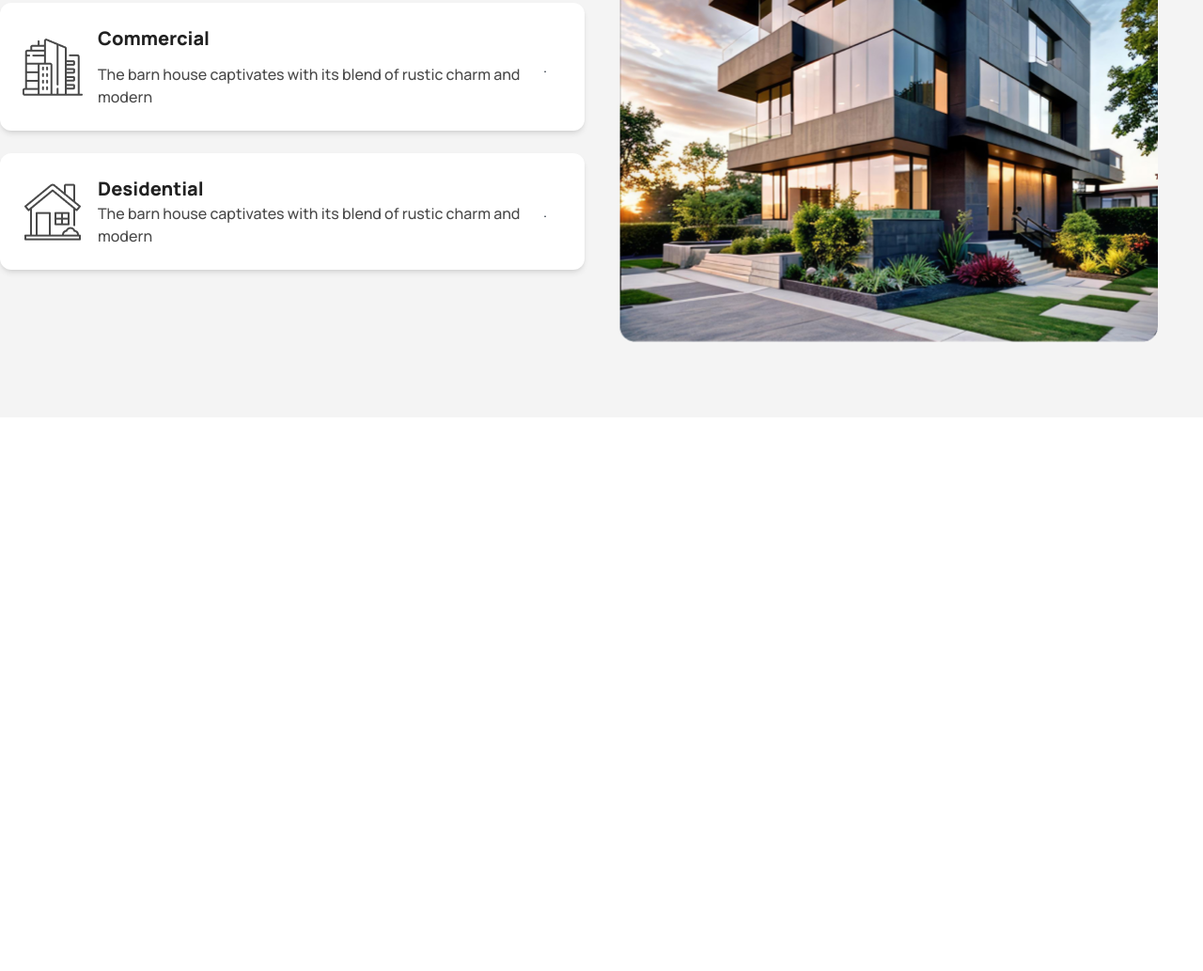
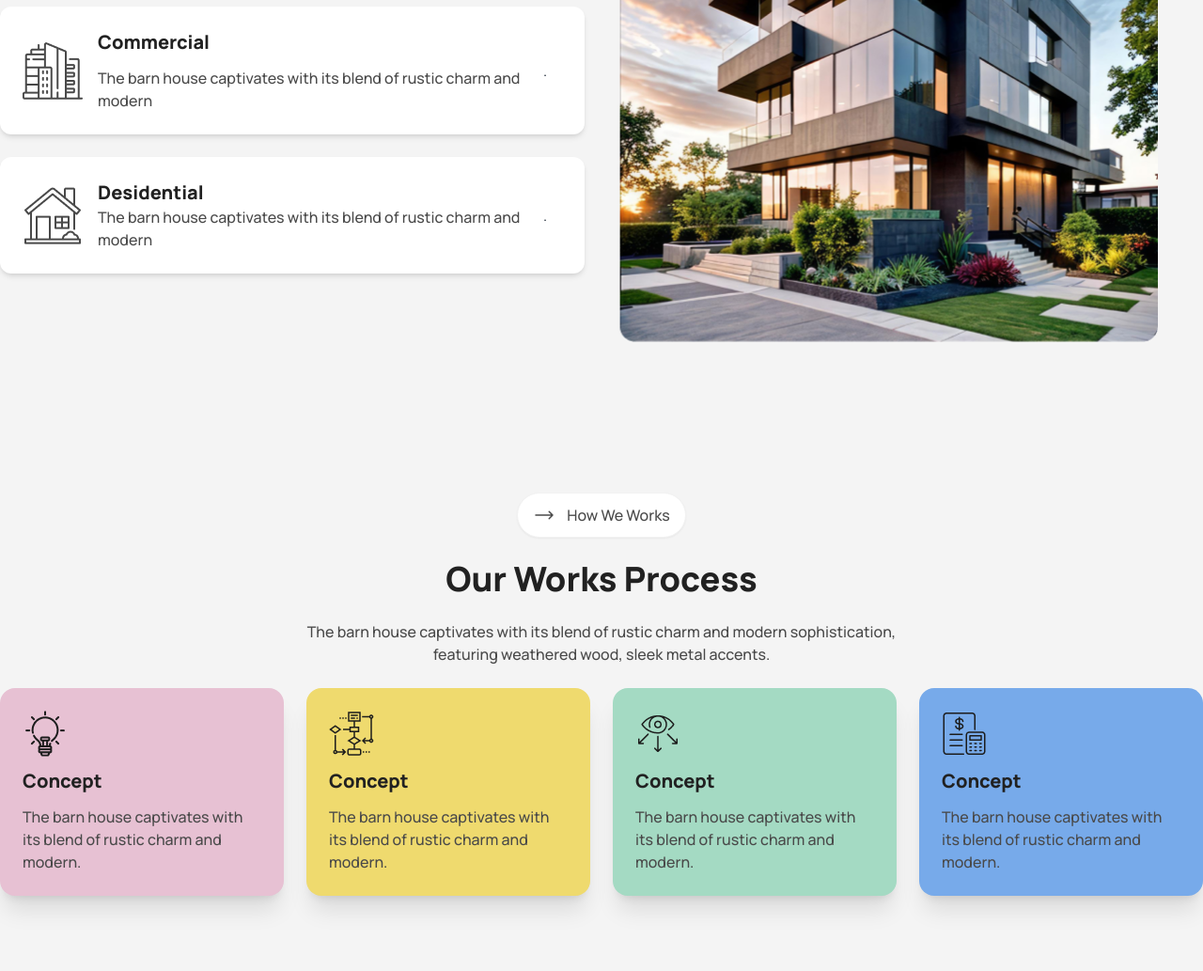
Before and after one commit to asibiqbal/architectur, a plain HTML site: page index.html in a window 1280 px wide. Shown: the part 1143-2176 px from the top of the page at 94% size. Before the commit the page ends 1587 px from the top, so only its background shows below. Drawn offline with nearby package versions, Linux system fonts and the light colour scheme.

Commit message:
added work section

```diff
--- a/index.html
+++ b/index.html
@@ -242,10 +242,10 @@
                 About Us
               </button>
             </div>
-            <h2 class="mt-6 text-title-color text-3xl md:text-2xl font-extrabold">
+            <h2 class="mt-6 text-title-color text-2xl md:text-3xl font-extrabold">
               We design thoughtful, liveable spaces
             </h2>
-            <p class="my-6 text-article-color text-base font-medium leading-6">
+            <p class=" my-6 text-article-color text-base font-medium leading-6">
               The barn house captivates with its blend of rustic charm and
               modern sophistication, featuring weathered wood, sleek metal
               accents.
@@ -282,6 +282,94 @@
             <img src="assets/catagory-image.png" alt="" />
           </div>
         </div>
+      </section >
+      <!-- Work Procces -->
+      <section class="container mx-auto py-20">
+        <!-- Work Button -->
+        <div class="text-center">
+          <button
+            class="btn font-bold rounded-full bg-white border-1 hover:bg-white font-medium text-base text-article-color"
+          >
+            <svg
+              xmlns="http://www.w3.org/2000/svg"
+              fill="none"
+              viewBox="0 0 24 24"
+              stroke-width="1.5"
+              stroke="currentColor"
+              class="size-6 mr-1"
+            >
+              <path
+                stroke-linecap="round"
+                stroke-linejoin="round"
+                d="M17.25 8.25 21 12m0 0-3.75 3.75M21 12H3"
+              />
+            </svg>
+           How We Works
+          </button>
+        </div>
+        <!-- Work Content -->
+         <div class="text-center">
+          <h2 class="mt-6 text-title-color text-3xl md:text-4xl font-extrabold">
+            Our Works Process
+          </h2>
+          <p class="md:mx-auto md:w-1/2 my-6 text-article-color text-base font-medium leading-6">
+            The barn house captivates with its blend of rustic charm and
+            modern sophistication, featuring weathered wood, sleek metal
+            accents.
+          </p>
+         </div>
+         <!-- Work Container -->
+          <div class="grid grid-cols-1 md:grid-cols-2 lg:grid-cols-4 gap-3 md:gap-6">
+            <!-- work Item -->
+            <div class="card bg-[#E7C1D3] shadow-xl p-3 md:p-6">
+              <div class="">
+                <img
+                  src="assets/concept.png"
+                  alt="Shoes" />
+              </div>
+              <div class="">
+                <h2 class="card-title my-3 text-title-color font-extrabold text-xl">Concept</h2>
+                <p class="text-base text-article-color font-medium leading-6">The barn house captivates with its blend of rustic charm and modern.</p>
+              </div>
+            </div>
+            <!-- work Item -->
+            <div class="card bg-[#EFDA6E] shadow-xl p-3 md:p-6">
+              <div class="">
+                <img
+                  src="assets/flow-chart.png"
+                  alt="Shoes" />
+              </div>
+              <div class="">
+                <h2 class="card-title my-3 text-title-color font-extrabold text-xl">Concept</h2>
+                <p class="text-base text-article-color font-medium leading-6">The barn house captivates with its blend of rustic charm and modern.</p>
+              </div>
+            </div>
+            <!-- work Item -->
+            <div class="card bg-[#A4DAC3] shadow-xl p-3 md:p-6">
+              <div class="">
+                <img
+                  src="assets/vision.png"
+                  alt="Shoes" />
+              </div>
+              <div class="">
+                <h2 class="card-title my-3 text-title-color font-extrabold text-xl">Concept</h2>
+                <p class="text-base text-article-color font-medium leading-6">The barn house captivates with its blend of rustic charm and modern.</p>
+              </div>
+            </div>
+            <!-- work Item -->
+            <div class="card bg-[#77AAEA] shadow-xl p-3 md:p-6">
+              <div class="">
+                <img
+                  src="assets/budget-planning.png"
+                  alt="Shoes" />
+              </div>
+              <div class="">
+                <h2 class="card-title my-3 text-title-color font-extrabold text-xl">Concept</h2>
+                <p class="text-base text-article-color font-medium leading-6">The barn house captivates with its blend of rustic charm and modern.</p>
+              </div>
+            </div>
+
+          </div>
       </section>
     </main>
   </body>
```
Also changed, not shown: assets/budget-planning.png (added), assets/concept.png (added), assets/flow-chart.png (added), assets/vision.png (added).
